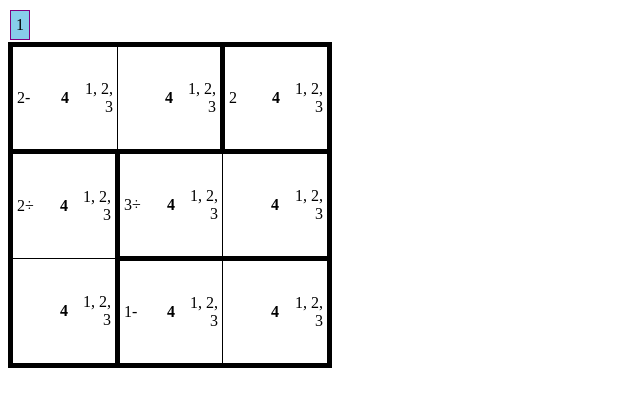
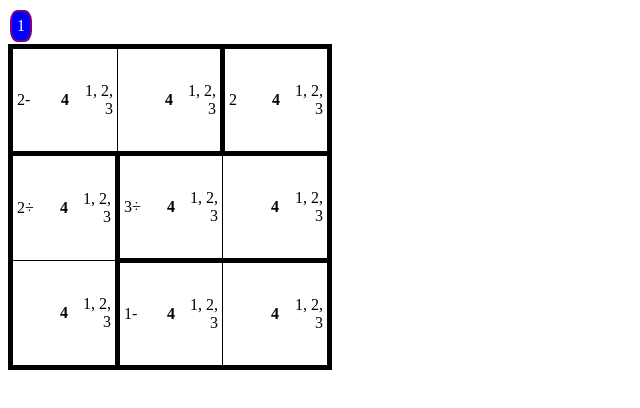
Before and after one commit to sburba/laduradura, a React app: page / in a window 1280 px wide. Shown: the top 408 px of the page, without its empty margins (0-640 px from the left). Built offline with nearby package versions, Linux system fonts and the light colour scheme; the HTML template or start-up script is replaced by a standard one.

Commit message:
Fill out ValuesSelectorButton to have onChange event.

```diff
--- a/src/components/ValuesSelector.jsx
+++ b/src/components/ValuesSelector.jsx
@@ -12,7 +12,7 @@ export default class ValuesSelector extends React.Component {
 
 		return (
 			<div>
-				<ValuesSelectorButton value={1} />
+				<ValuesSelectorButton value={1} selected={true} />
 			</div>
 		);
 	}
--- a/src/components/ValuesSelectorButton.jsx
+++ b/src/components/ValuesSelectorButton.jsx
@@ -1,18 +1,29 @@
 import React from 'react'
 
-export const buttonStyle = {
-	backgroundColor: 'skyblue',
-	border: '1px solid purple',
-	display: 'inline-block',
-	padding: '5px',
-	margin: '2px'
-}
+export default class ValuesSelectorButton extends React.Component {
+    constructor(props) {
+        super(props);
+    }
 
-export default class ValuesSelectorButton extends React.Component {
+    onClick() {
+        this.props.onChange(this.props.value);
+    }
+
+    getButtonStyle() {
+        return {
+            backgroundColor: this.props.selected ? 'blue' : 'skyblue',
+            color: 'white',
+            border: '2px solid purple',
+            display: 'inline-block',
+            padding: '5px',
+            margin: '2px',
+            borderRadius: '35%',
+        };
+    }
 
 	render() {
 		return (
-			<div style={buttonStyle} >
+			<div style={this.getButtonStyle()} onClick={this.onClick}>
 				<span>{this.props.value}</span>
 			</div>
 		);
```
